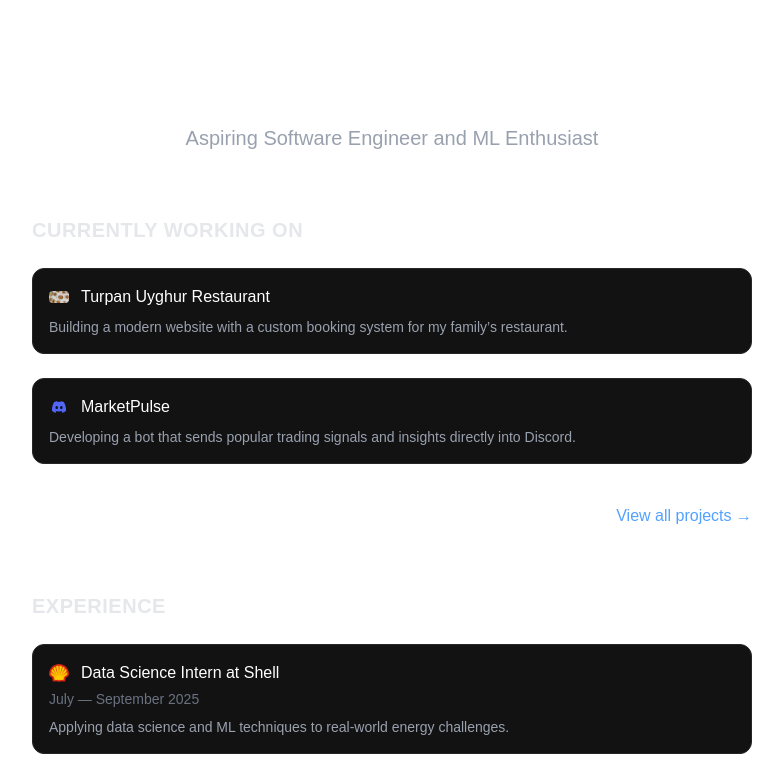
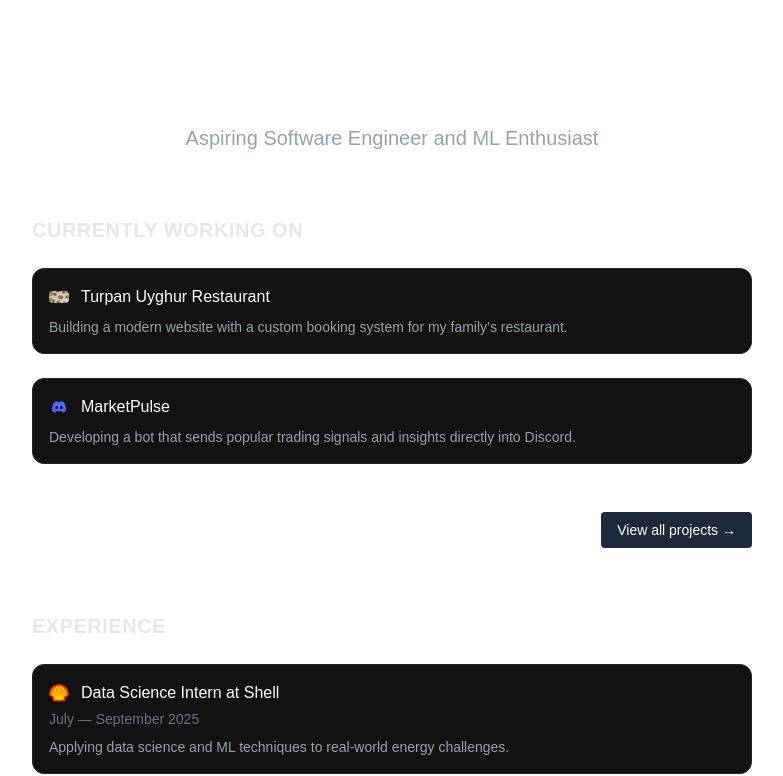
Before and after one commit to ikemal12/portfolio, a Next.js app: page / in a window 1280 px wide. Shown: the top 776 px of the page, without its empty margins (248-1031 px from the left). Built offline with nearby package versions, Linux system fonts and the light colour scheme.

Commit message:
page link styling

```diff
--- a/src/app/page.tsx
+++ b/src/app/page.tsx
@@ -78,11 +78,12 @@
             custom={2}
           >
             <a
-              href="/projects"
-              className="inline-block font-medium text-blue-400 hover:text-white hover:scale-105 transition-transform duration-200"
-            >
-              View all projects →
-            </a>
+  href="/projects"
+  className="inline-block mt-2 rounded px-4 py-2 bg-[#1E293B] text-white text-sm font-medium hover:bg-[#334155] transition-colors duration-200"
+>
+  View all projects →
+</a>
+
           </motion.div>
         </div>
       </motion.section>
--- a/src/app/projects/page.tsx
+++ b/src/app/projects/page.tsx
@@ -78,12 +78,12 @@
 
         <Link
   href="/"
-    className="mt-2 sm:mt-0 text-sm font-medium text-blue-400 hover:text-white hover:scale-105 transition-transform duration-200"
+  className="inline-block mt-2 rounded px-4 py-2 bg-[#1E293B] text-white text-sm font-medium hover:bg-[#334155] transition-colors duration-200"
 >
   ← Back to Home
 </Link>
+
       </motion.div>
-
 
       <div className="grid sm:grid-cols-2 lg:grid-cols-3 gap-8">
         {projects.map((project, i) => {
```
Lines whose indentation alone changed are shown as unchanged.
